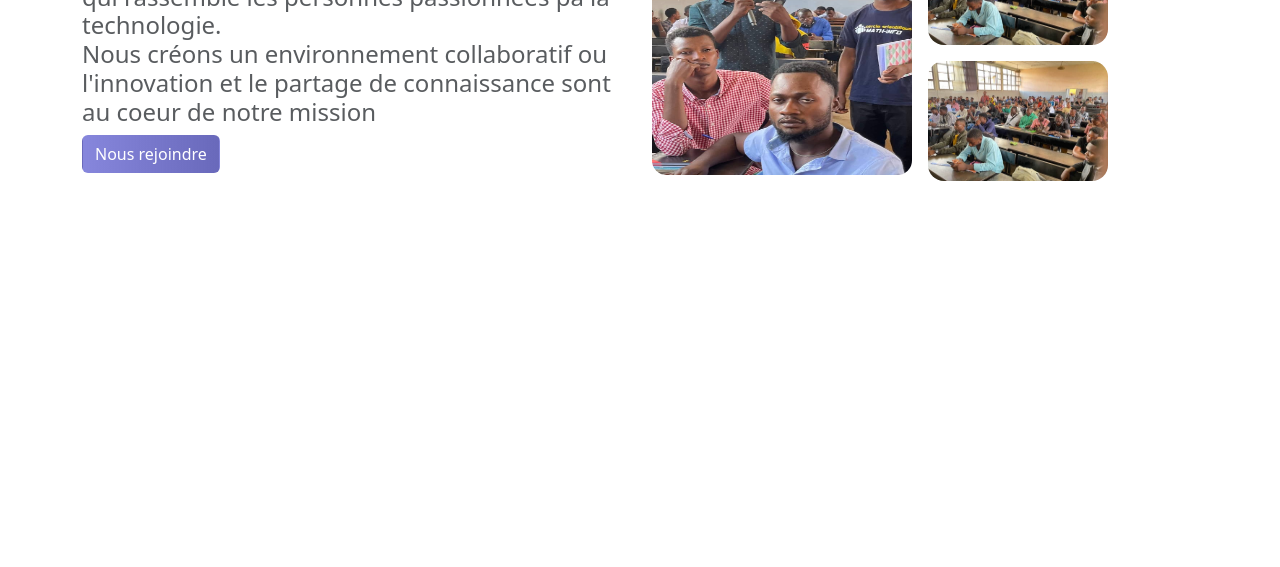
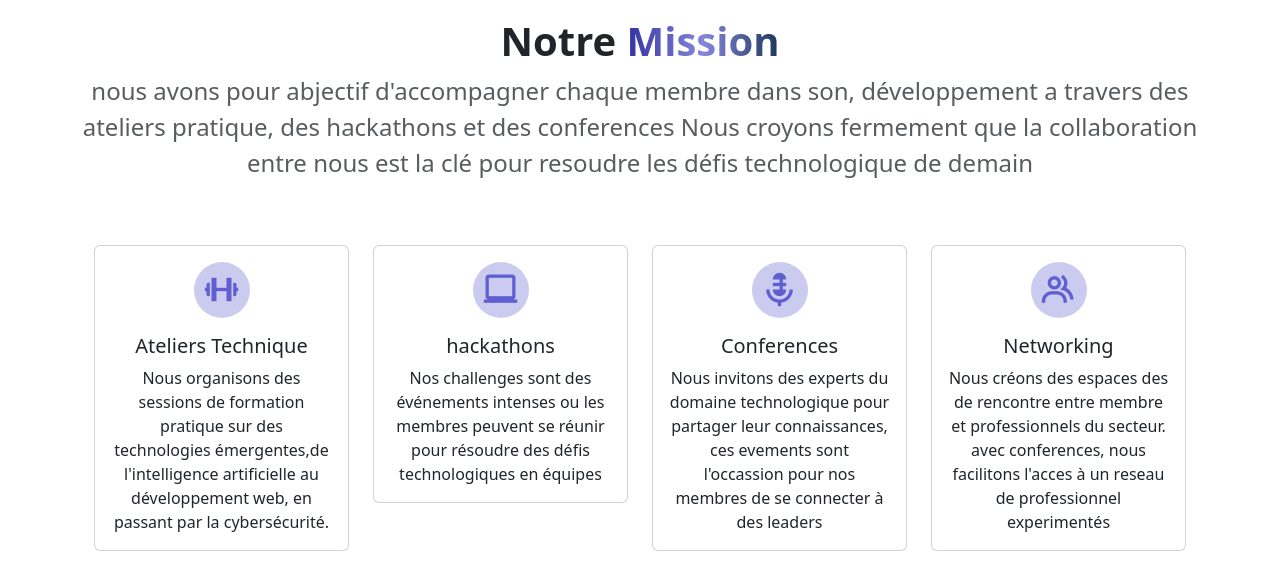
Before and after one commit to Nathandev-coding/cercle-scientifique-web-site-challenge, a plain HTML site: page index.html in a window 1280 px wide. Shown: the part 1207-1774 px from the top of the page. Before the commit the page ends 1600 px from the top, so only its background shows below. Drawn offline with nearby package versions, Linux system fonts and the light colour scheme.

Commit message:
Update index.html
add mission part

```diff
--- a/index.html
+++ b/index.html
@@ -101,6 +101,56 @@
                         </div>
                     </div>
                 </div>
+                <div class="about-cards-content w-100 mt-5 d-flex justify-content-center align-items-center flex-column ">
+                    <h1 class="title text-center fs-1 ">Notre <span>Mission</span></h1>
+                    <p class="fs-4 text-muted text-center ">nous avons pour abjectif d'accompagner chaque membre dans son, développement a travers des ateliers pratique, des hackathons et des conferences
+                        Nous croyons fermement que la collaboration entre nous est la clé pour resoudre les défis technologique de demain
+                    </p>
+                    <div class="row w-100 mt-5">
+                        <div class="col-md-3">
+                            <div class="card mb-3">
+                                <div class="card-body text-center">
+                                    <i class="bx bx-dumbbell fs-1  p-2" style="border-radius: 38px;background: #5f5fd152;color: #5f5fd1;"></i>
+                                    <h5 class="card-title mt-3">Ateliers Technique</h5>
+                                    <p class="card-text">Nous organisons des sessions de formation pratique sur des technologies émergentes,de l'intelligence artificielle au développement web,
+                                        en passant par la cybersécurité.
+                                    </p>
+                                </div>
+                            </div>
+                        </div>
+                        <div class="col-md-3">
+                            <div class="card mb-3">
+                                <div class="card-body text-center">
+                                    <i class="bx bx-laptop fs-1 p-2" style="border-radius: 38px;background: #5f5fd152;color: #5f5fd1;"></i>
+                                    <h5 class="card-title mt-3">hackathons</h5>
+                                    <p class="card-text">Nos challenges sont des événements intenses ou les membres peuvent se réunir pour résoudre des défis technologiques en équipes </p>
+                                </div>
+                            </div>
+                        </div>
+                        <div class="col-md-3">
+                            <div class="card mb-3">
+                                <div class="card-body text text-center">
+                                  <i class="bx bxs-microphone-alt fs-1 p-2" style="border-radius: 38px;background: #5f5fd152;color: #5f5fd1;"></i>
+                                  <h5 class="card-title mt-3">Conferences</h5>
+                                  <p class="card-text">Nous invitons des experts du domaine technologique pour partager leur connaissances,
+                                    ces evements sont l'occassion pour nos membres de se connecter à des leaders
+                                  </p>
+                                </div>
+                            </div>
+                        </div>
+                        <div class="col-md-3">
+                            <div class="card mb-3">
+                                <div class="card-body text-center">
+                                    <i class="bx bx-group fs-1 p-2" style="border-radius: 38px;background: #5f5fd152;color: #5f5fd1;"></i>
+                                    <h5 class="card-title mt-3">Networking</h5>
+                                    <p class="card-text">Nous créons des espaces des de rencontre entre membre et professionnels du secteur.
+                                        avec  conferences, nous facilitons l'acces à un reseau de professionnel experimentés
+                                    </p>
+                                </div>
+                            </div>
+                        </div>
+                    </div>
+                </div>
             </div>
         </div>
     </section>
```
